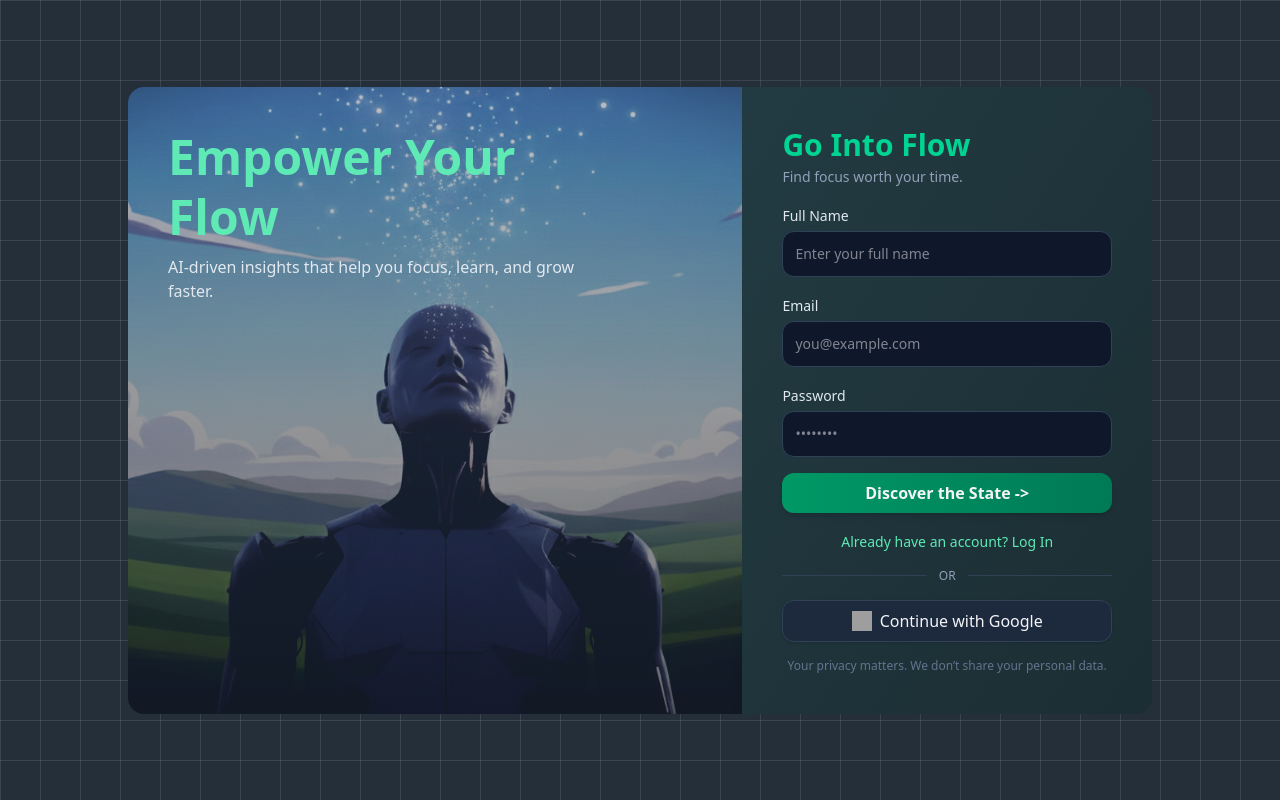
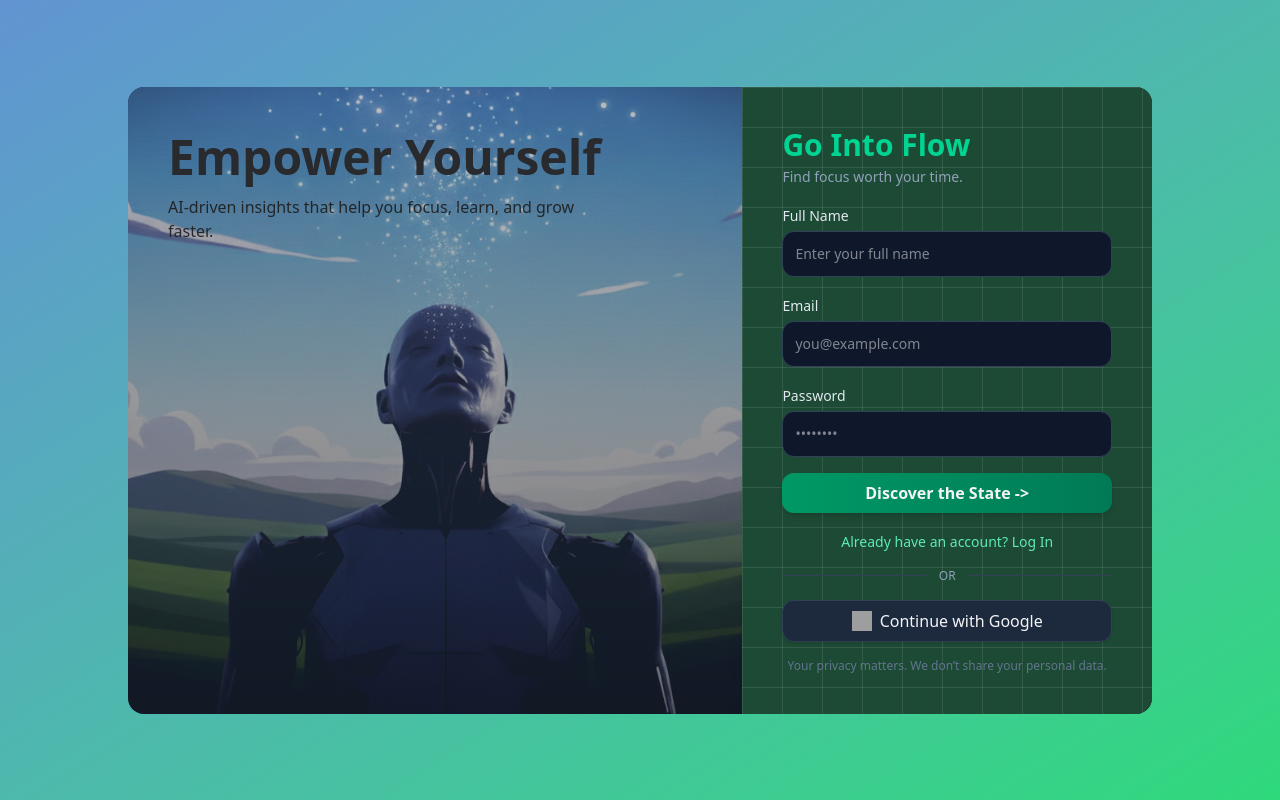
Before and after one commit to Adarsh311002/FocusFlow, a React (Vite) app in the folder Client/: page / in a window 1280 px wide. Built offline with nearby package versions, Linux system fonts and the light colour scheme; grey boxes are pictures that could not be loaded.

Commit message:
Ui improvements

```diff
--- a/Client/src/index.css
+++ b/Client/src/index.css
@@ -1,7 +1,7 @@
 @import "tailwindcss";
 
 .bg-grid {
-  background-color: rgb(36, 47, 58);
+  background-color: #1d4a34;
   background-image: linear-gradient(rgba(255,255,255,0.1) 1px, transparent 1px),
                     linear-gradient(90deg, rgba(255,255,255,0.1) 1px, transparent 1px);
   background-size: 40px 40px; /* adjust for bigger/smaller boxes */
--- a/Client/src/pages/SignInOut.jsx
+++ b/Client/src/pages/SignInOut.jsx
@@ -9,7 +9,7 @@
   };
 
   return (
-    <div className="flex justify-center items-center min-h-screen bg-grid  ">
+    <div className="flex justify-center items-center min-h-screen bg-gradient-to-br from-[#6194d2] to-[#2ed97b]  ">
       <div className="grid grid-cols-1 md:grid-cols-[1.5fr_1fr] w-[90%] md:w-[80%] bg-slate-800 rounded-2xl overflow-hidden">
         {/* Left Section */}
 
@@ -23,17 +23,17 @@
 
           <div className="absolute inset-0 bg-gradient-to-t from-black/40 to-transparent" />
           <div className="relative z-10 max-w-md space-y-2">
-            <h1 className="text-4xl md:text-5xl font-bold leading-tight text-emerald-300">
-              Empower Your Flow
+            <h1 className="text-4xl md:text-5xl font-bold leading-tight text-[#282a2d]">
+              Empower Yourself
             </h1>
-            <p className="text-slate-200 text-md">
+            <p className="text-[#1d1e1eeb] text-md">
               AI-driven insights that help you focus, learn, and grow faster.
             </p>
           </div>
         </div>
 
         {/* Right Section */}
-        <div className="p-8 md:p-10 bg-gradient-to-br from-[#223b42] to-[#1b2e33] flex items-center justify-center text-gray-100 shadow-lg">
+        <div className="p-8 md:p-10 bg-grid flex items-center justify-center text-gray-100 shadow-lg">
           <form className="w-full max-w-sm space-y-4 ">
             {/* Header */}
             <div className="text-center md:text-left">
```
